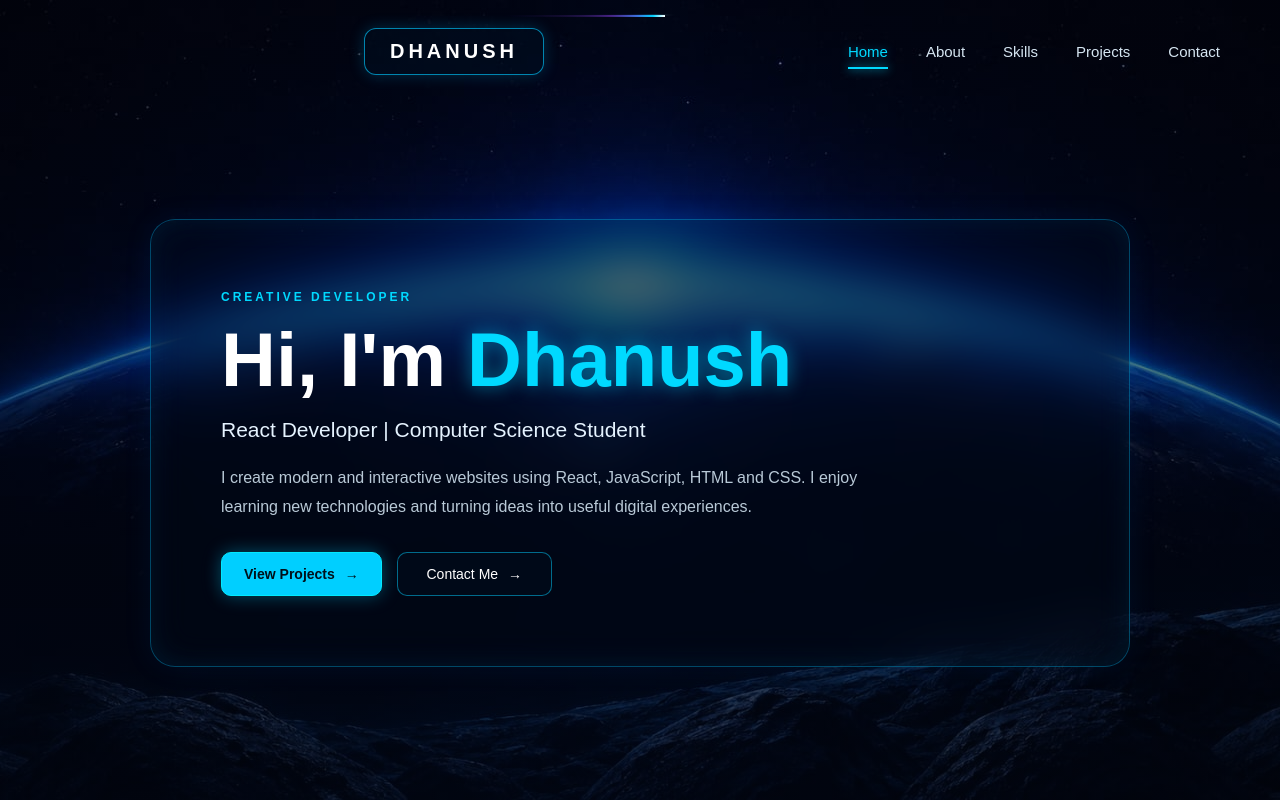
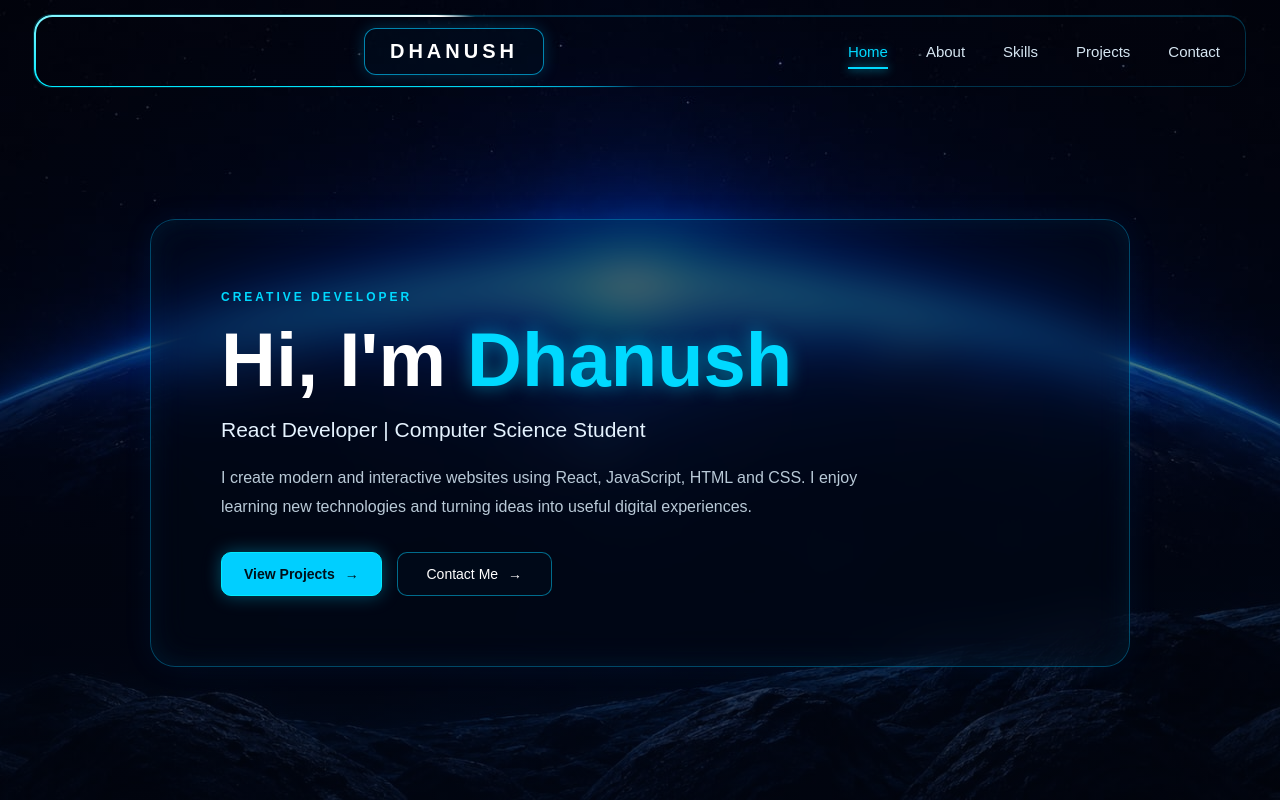
Before and after one commit to dhanushkptcs2024-crypto/my-portfolio, a React app: page / in a window 1280 px wide. Built offline with nearby package versions, Linux system fonts and the light colour scheme; the HTML template or start-up script is replaced by a standard one.

Commit message:
Update App.css

```diff
--- a/src/App.css
+++ b/src/App.css
@@ -57,7 +57,7 @@ textarea {
 }
 
 /* ================================
-   GLASS EFFECT
+   GLASS
 ================================ */
 
 .glass {
@@ -73,9 +73,9 @@ textarea {
     inset 0 0 25px rgba(0, 170, 255, 0.03);
 }
 
-/* ================================
+/* ==================================================
    NAVBAR
-================================ */
+================================================== */
 
 .navbar {
   width: calc(100% - 70px);
@@ -96,17 +96,19 @@ textarea {
   flex-shrink: 0;
 
   position: relative;
-  isolation: isolate;
 
   animation: navAnimation 0.7s ease;
 
-  /* Important for correct logo position */
-  overflow: visible;
+  /*
+    Keep the navbar itself above the animated border.
+    This prevents the logo from being affected.
+  */
+  isolation: isolate;
 }
 
-/* ================================
-   SMOOTH NAVBAR LIGHT
-================================ */
+/* ==================================================
+   SMOOTH BORDER LIGHT
+================================================== */
 
 @property --nav-angle {
   syntax: "<angle>";
@@ -115,106 +117,153 @@ textarea {
 }
 
 @keyframes nav-travel {
-  from {
+  0% {
     --nav-angle: 0deg;
   }
 
-  to {
+  100% {
     --nav-angle: 360deg;
   }
 }
-
-/* Main traveling light */
 
 .navbar::before {
   content: "";
 
   position: absolute;
 
-  inset: -1.5px;
+  top: -1px;
+  left: -1px;
+  right: -1px;
+  bottom: -1px;
 
   border-radius: 18px;
 
   padding: 1.5px;
 
-  background:
-    conic-gradient(
-      from var(--nav-angle),
-      transparent 0deg,
-      transparent 250deg,
-      rgba(150, 70, 255, 0.45) 285deg,
-      rgba(70, 130, 255, 0.85) 320deg,
-      rgba(0, 210, 255, 1) 345deg,
-      rgba(255, 255, 255, 1) 360deg
-    );
+  background: conic-gradient(
+    from var(--nav-angle),
+
+    rgba(0, 196, 255, 0.25) 0deg,
+
+    rgba(0, 196, 255, 0.25) 260deg,
+
+    rgba(0, 196, 255, 0.45) 285deg,
+
+    rgba(0, 210, 255, 0.75) 320deg,
+
+    rgba(0, 235, 255, 1) 345deg,
+
+    rgba(255, 255, 255, 1) 358deg,
+
+    rgba(0, 196, 255, 0.25) 360deg
+  );
 
   -webkit-mask:
     linear-gradient(#000 0 0) content-box,
     linear-gradient(#000 0 0);
 
+  -webkit-mask-composite: xor;
+
   mask:
     linear-gradient(#000 0 0) content-box,
     linear-gradient(#000 0 0);
 
-  -webkit-mask-composite: xor;
   mask-composite: exclude;
 
   pointer-events: none;
 
-  z-index: -1;
+  z-index: 10;
 
-  animation: nav-travel 5s linear infinite;
+  animation:
+    nav-travel 7s linear infinite;
+
+  /*
+    Makes the animation smoother on the browser.
+  */
+  will-change: --nav-angle;
 }
 
-/* Soft glow */
+/* ==================================================
+   SOFT GLOW
+================================================== */
 
 .navbar::after {
   content: "";
 
   position: absolute;
 
-  inset: -2px;
+  top: -2px;
+  left: -2px;
+  right: -2px;
+  bottom: -2px;
 
   border-radius: 18px;
 
   padding: 2px;
 
-  background:
-    conic-gradient(
-      from var(--nav-angle),
-      transparent 0deg,
-      transparent 260deg,
-      rgba(130, 70, 255, 0.25) 300deg,
-      rgba(60, 140, 255, 0.5) 330deg,
-      rgba(0, 220, 255, 0.75) 350deg,
-      rgba(255, 255, 255, 0.75) 360deg
-    );
+  background: conic-gradient(
+    from var(--nav-angle),
+
+    transparent 0deg,
+
+    transparent 275deg,
+
+    rgba(0, 190, 255, 0.2) 310deg,
+
+    rgba(0, 210, 255, 0.45) 340deg,
+
+    rgba(0, 240, 255, 0.7) 355deg,
+
+    transparent 360deg
+  );
 
   -webkit-mask:
     linear-gradient(#000 0 0) content-box,
     linear-gradient(#000 0 0);
 
+  -webkit-mask-composite: xor;
+
   mask:
     linear-gradient(#000 0 0) content-box,
     linear-gradient(#000 0 0);
 
-  -webkit-mask-composite: xor;
   mask-composite: exclude;
 
-  filter: blur(6px);
+  filter: blur(5px);
 
   opacity: 0.55;
 
   pointer-events: none;
 
-  z-index: -2;
+  z-index: 9;
 
-  animation: nav-travel 5s linear infinite;
+  animation:
+    nav-travel 7s linear infinite;
+
+  will-change: --nav-angle;
 }
 
-/* ================================
+/* ==================================================
+   NAVBAR CONTENT
+================================================== */
+
+.navbar .logo {
+  position: relative;
+
+  z-index: 20;
+
+  flex-shrink: 0;
+}
+
+.navbar .nav-links {
+  position: relative;
+
+  z-index: 20;
+}
+
+/* ==================================================
    LOGO
-================================ */
+================================================== */
 
 .logo {
   padding: 11px 25px;
@@ -237,12 +286,6 @@ textarea {
     0 0 15px rgba(0, 190, 255, 0.22);
 
   transition: 0.3s ease;
-
-  position: relative;
-
-  z-index: 2;
-
-  flex-shrink: 0;
 }
 
 .logo:hover {
@@ -256,9 +299,9 @@ textarea {
   transform: translateY(-2px);
 }
 
-/* ================================
+/* ==================================================
    NAVIGATION
-================================ */
+================================================== */
 
 .nav-links {
   display: flex;
@@ -266,10 +309,6 @@ textarea {
   align-items: center;
 
   gap: 38px;
-
-  position: relative;
-
-  z-index: 2;
 }
 
 .nav-link {
@@ -311,9 +350,9 @@ textarea {
     0 0 10px #00d9ff;
 }
 
-/* ================================
+/* ==================================================
    HOME PAGE
-================================ */
+================================================== */
 
 .home-page {
   flex: 1;
@@ -423,9 +462,9 @@ h1 span {
   margin-bottom: 30px;
 }
 
-/* ================================
+/* ==================================================
    BUTTONS
-================================ */
+================================================== */
 
 .hero-buttons {
   display: flex;
@@ -494,9 +533,9 @@ h1 span {
   transform: translateY(-3px);
 }
 
-/* ================================
+/* ==================================================
    INNER PAGES
-================================ */
+================================================== */
 
 .inner-page {
   flex: 1;
@@ -542,9 +581,9 @@ h1 span {
   line-height: 1.6;
 }
 
-/* ================================
+/* ==================================================
    ABOUT
-================================ */
+================================================== */
 
 .about-content {
   display: grid;
@@ -624,9 +663,9 @@ h1 span {
   font-size: 13px;
 }
 
-/* ================================
+/* ==================================================
    SKILLS
-================================ */
+================================================== */
 
 .skills-grid {
   display: grid;
@@ -693,9 +732,9 @@ h1 span {
     0 0 8px #00d9ff;
 }
 
-/* ================================
+/* ==================================================
    PROJECTS
-================================ */
+================================================== */
 
 .projects-list {
   margin-top: 15px;
@@ -848,9 +887,9 @@ h1 span {
   transform: translateY(-3px);
 }
 
-/* ================================
+/* ==================================================
    CONTACT
-================================ */
+================================================== */
 
 .contact-card {
   display: grid;
@@ -992,9 +1031,9 @@ h1 span {
   margin-top: 10px;
 }
 
-/* ================================
+/* ==================================================
    ANIMATIONS
-================================ */
+================================================== */
 
 @keyframes navAnimation {
   from {
@@ -1032,9 +1071,9 @@ h1 span {
   }
 }
 
-/* ================================
+/* ==================================================
    TABLET
-================================ */
+================================================== */
 
 @media (max-width: 850px) {
   .navbar {
@@ -1111,9 +1150,9 @@ h1 span {
   }
 }
 
-/* ================================
+/* ==================================================
    MOBILE
-================================ */
+================================================== */
 
 @media (max-width: 600px) {
   body {
@@ -1131,7 +1170,7 @@ h1 span {
   .navbar {
     height: 60px;
 
-    padding: 0 12px;
+    padding: 0 15px;
   }
 
   .nav-links {
@@ -1149,7 +1188,7 @@ h1 span {
   .logo {
     font-size: 13px;
 
-    padding: 8px 10px;
+    padding: 8px 11px;
 
     letter-spacing: 2px;
   }
```
